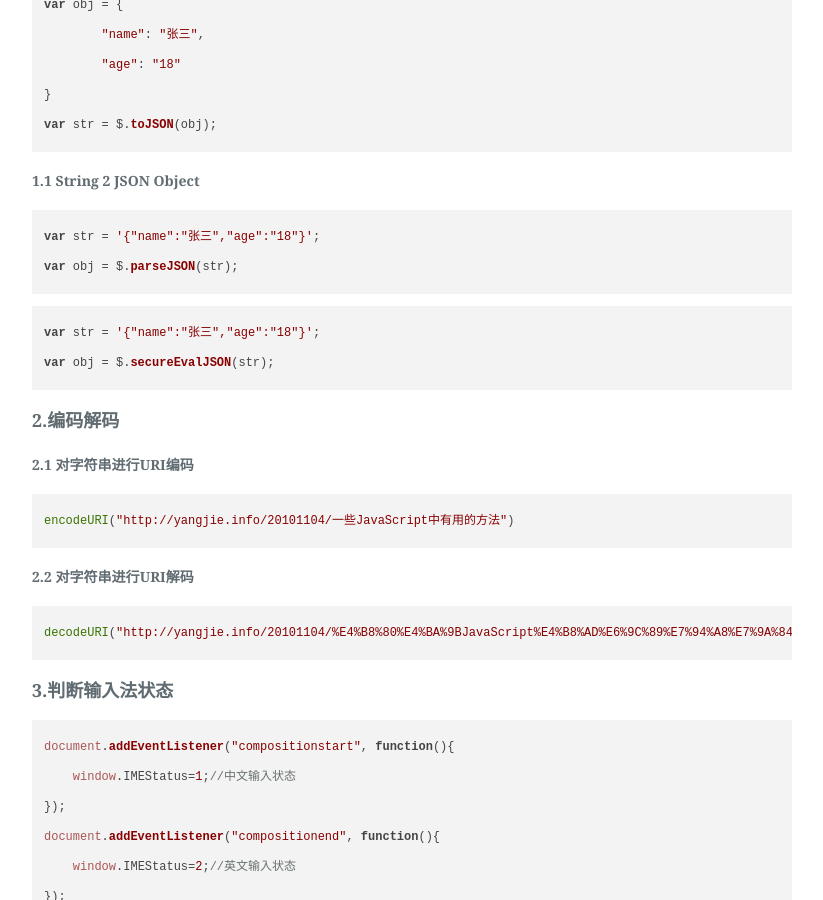
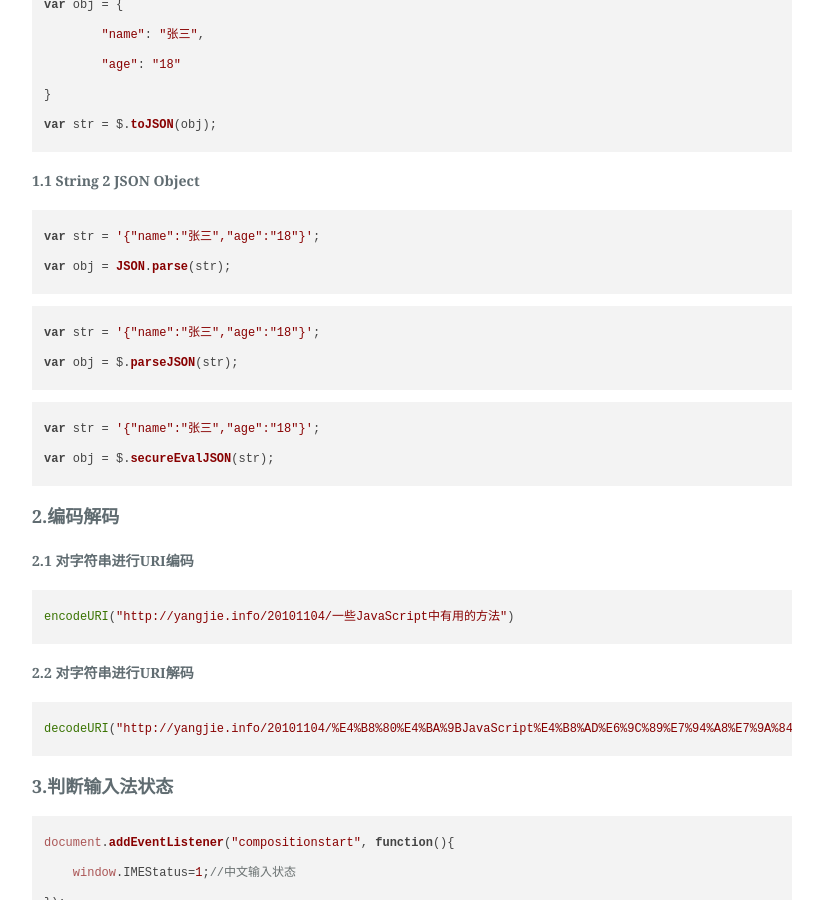
Before and after one commit to betteryangjie/betteryangjie.github.io, a Jekyll site: the page built from _posts/2010-11-04-一些JavaScript中有用的方法.md, in a window 1280 px wide and 900 px high, scrolled down 513 px. Shown: the whole window, without its empty margins (228-1051 px from the left). Built offline with Jekyll 4.4.1, drawn with Linux system fonts in a browser that asks for light colours; nearby versions of some CDN libraries; Markdown is read by kramdown in place of the engine named in the settings; comment, search, counter and statistics services are not loaded.

Commit message:
Update 2010-11-04-一些JavaScript中有用的方法.md

````diff
--- a/_posts/2010-11-04-一些JavaScript中有用的方法.md
+++ b/_posts/2010-11-04-一些JavaScript中有用的方法.md
@@ -27,6 +27,11 @@ var str = $.toJSON(obj);
 ```
 
 ### 1.1 String 2 JSON Object
+
+```JavaScript
+var str = '{"name":"张三","age":"18"}';
+var obj = JSON.parse(str);
+```
 
 ```JavaScript
 var str = '{"name":"张三","age":"18"}';
````
